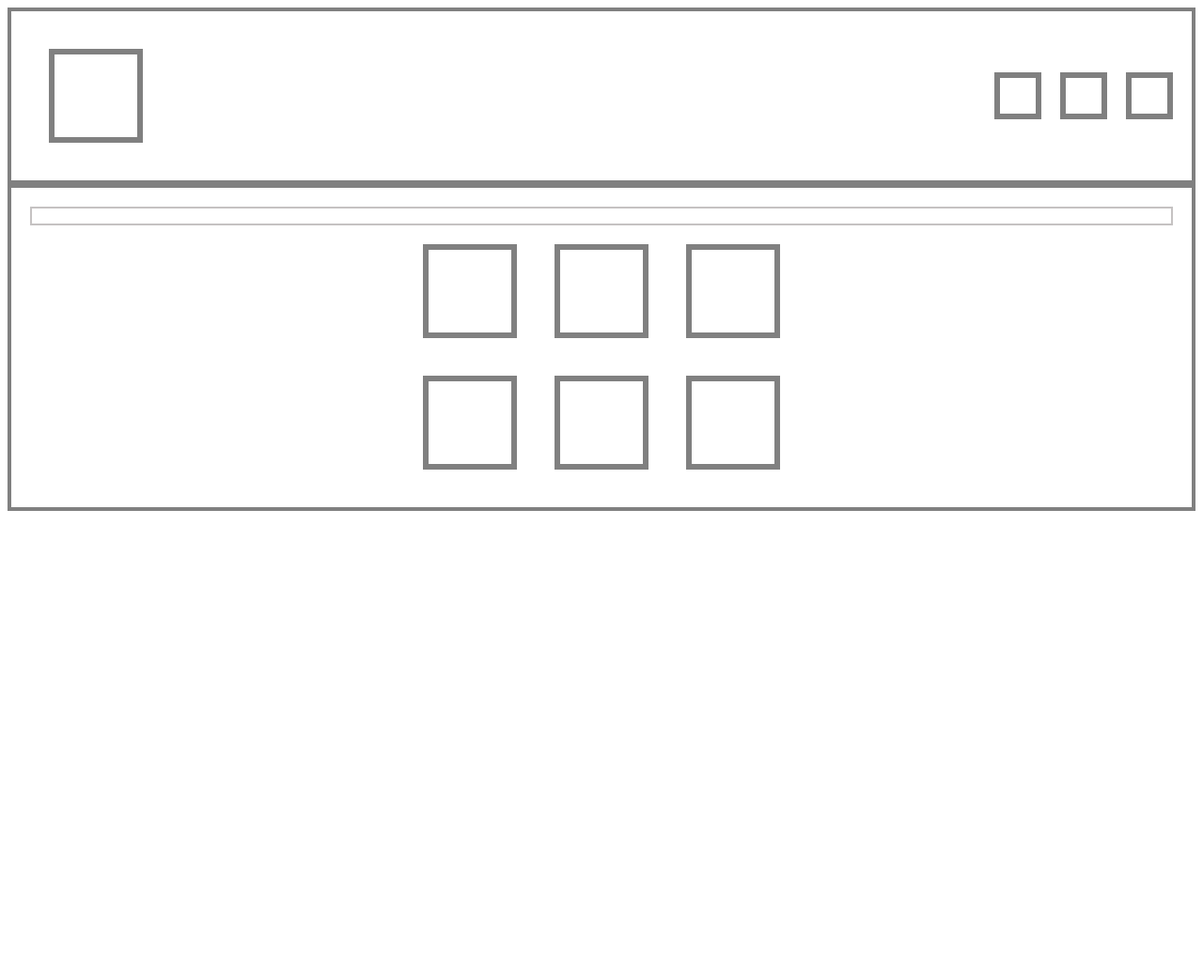
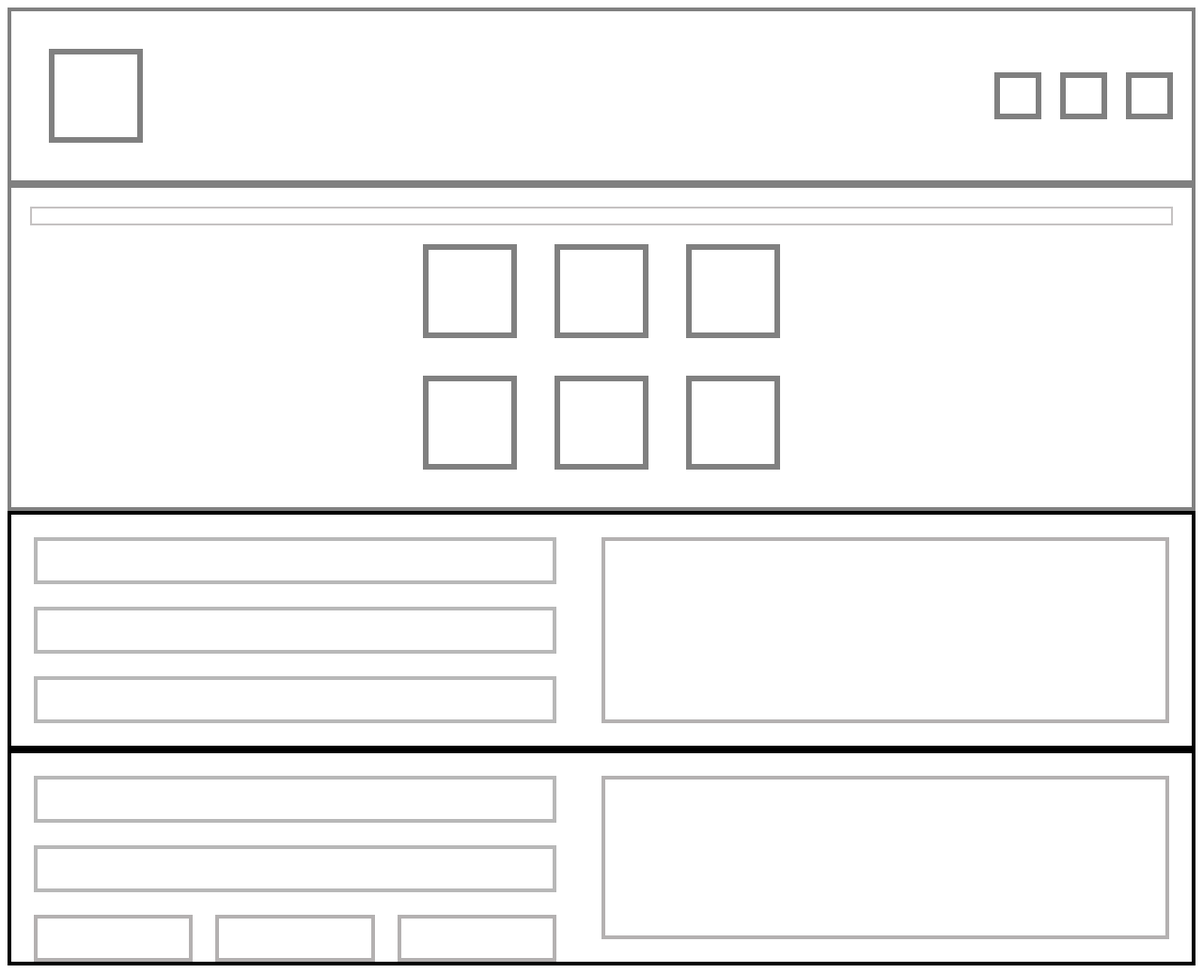
Before and after one commit to BarsatZulkarnine/day-3-practice, a plain HTML site: page index.html in a window 1280 px wide. Shown: the whole page at 94% size. Before the commit the page ends 800 px from the top, so only its background shows below. Drawn offline with Linux system fonts and the light colour scheme.

Commit message:
update 2

```diff
--- a/index.html
+++ b/index.html
@@ -30,8 +30,25 @@
       </div>
     </div>
     <div class="container-3">
-        <div class="box-type1"></div>
-
+        <div class="box-type1-wrapper">
+            <div class="box-type1"></div>
+            <div class="box-type1"></div>
+            <div class="box-type1"></div>
+        </div>
+        <div class="box-type2"></div>
+    </div>
+    <div class="container-3">
+        <div class="box-type1-wrapper">
+            <div class="box-type1"></div>
+            <div class="box-type1"></div>
+            <div class ="tiny-wrapper">
+                <div class="box-tiny"></div>
+                <div class="box-tiny"></div>
+                <div class="box-tiny last"></div>
+            </div>
+        </div>
+        <div class="box-type2"></div>
+    </div>
     </div>
   </body>
 </html>
--- a/style.css
+++ b/style.css
@@ -47,3 +47,45 @@
 .box-bottom{
     display: flex;
 }
+.container-3{
+    border: 4px solid rgb(0, 0, 0);
+    height: 100%;
+    width: 100%;
+    display: flex;
+
+}
+.box-type1{
+
+    border: 4px solid rgb(184, 184, 184);
+    height: 50px;
+    margin: 24px;
+
+
+}
+
+.box-type2{
+    border: 4px solid rgb(180, 177, 177);
+    width: 50%;
+    margin: 24px;
+}
+.box-type1-wrapper{
+    width: 50%;
+}
+
+.box-tiny{
+    border: 4px solid rgb(180, 177, 177);
+    width: 33%;
+    height: 50px;
+    margin-left: 24px;
+
+
+
+}
+.tiny-wrapper{
+    display: flex;
+    justify-content: space-between;
+}
+.last{
+
+    margin-right: 24px;
+}
```
